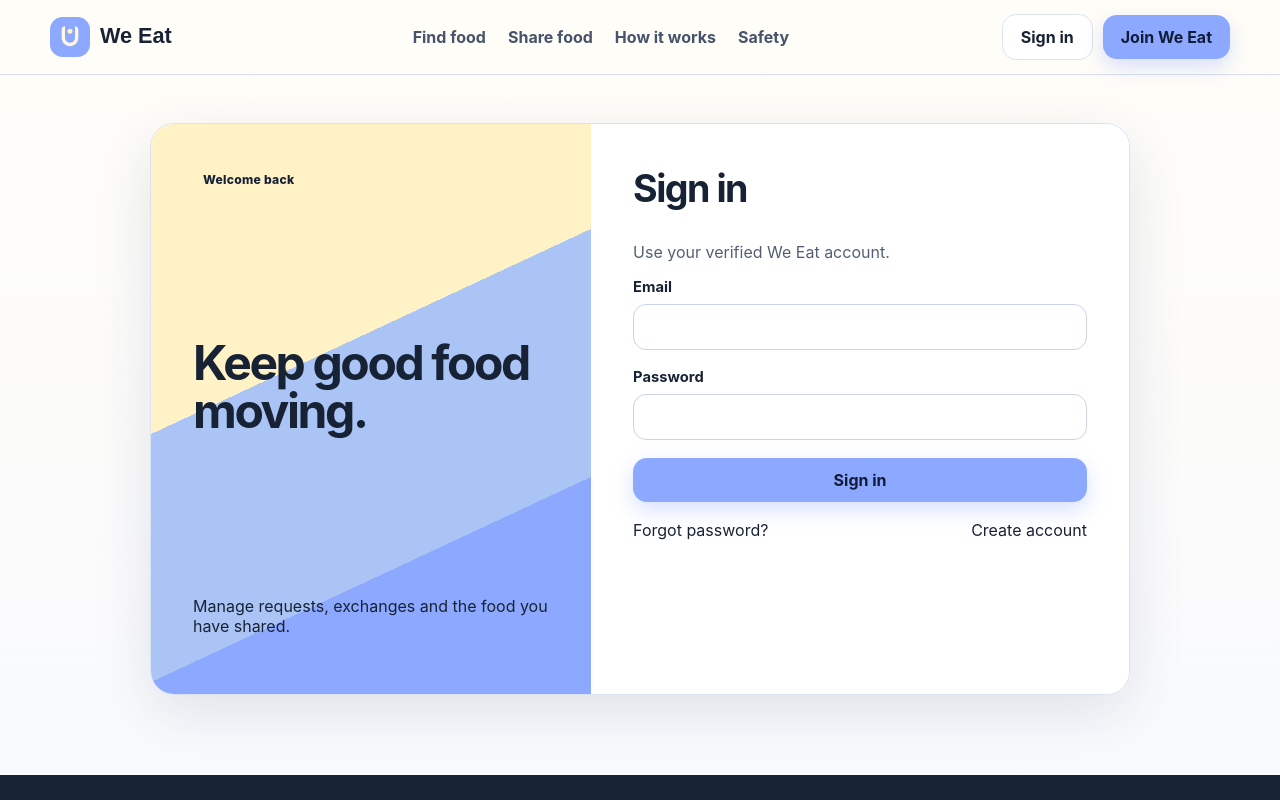
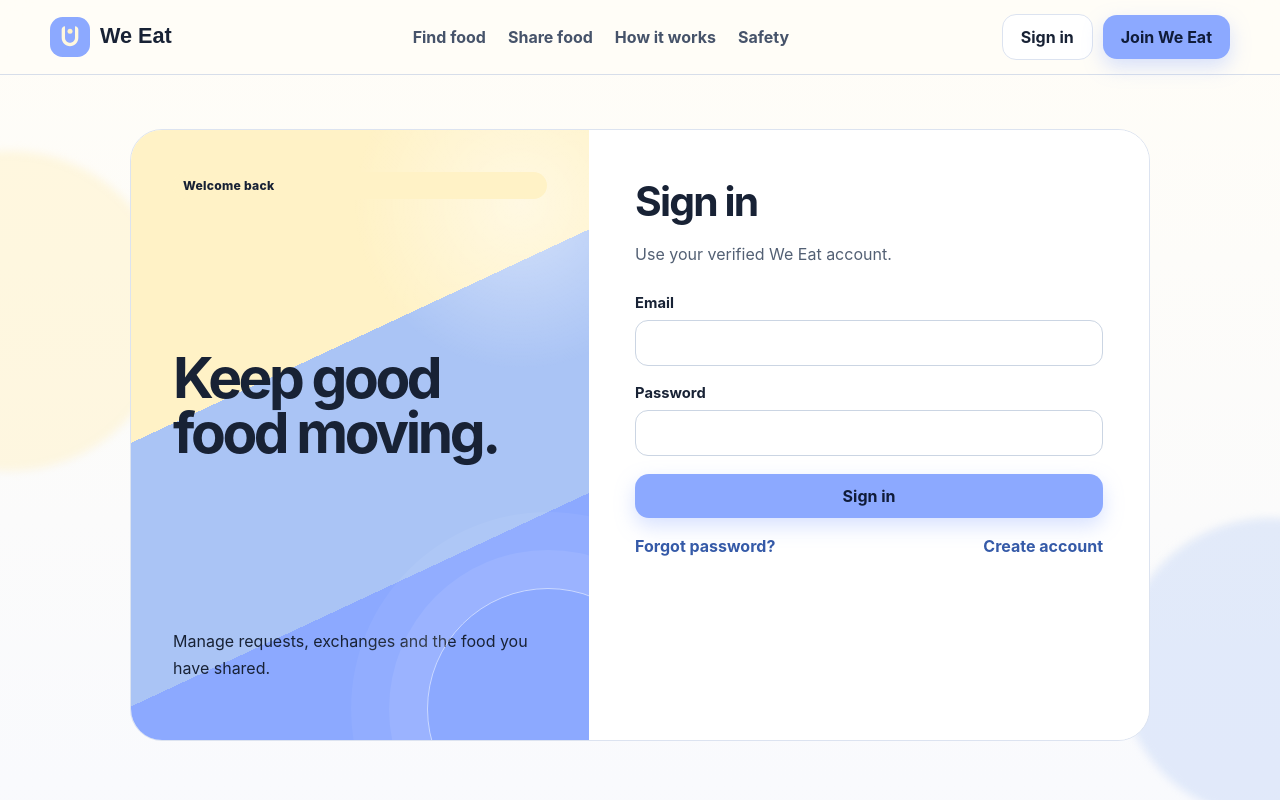
Before and after one commit to miniSOWAD/We-Eat, a Next.js app in the folder frontend/: page /login in a window 1280 px wide. Shown: the top 800 px of the page. Built offline with nearby package versions, Linux system fonts and the light colour scheme; no server answers.

Commit message:
UI update

```diff
--- a/frontend/src/app/auth.module.css
+++ b/frontend/src/app/auth.module.css
@@ -1,7 +1,166 @@
-.page { min-height:74vh; display:grid; place-items:center; padding:48px 0 80px; }
-.shell { width:min(980px,calc(100% - 24px)); display:grid; grid-template-columns:.9fr 1.1fr; overflow:hidden; }
-.visual { background:linear-gradient(155deg,var(--cream) 0 40%,var(--blue) 40% 72%,var(--blue-strong) 72%); padding:42px; min-height:570px; display:flex; flex-direction:column; justify-content:space-between; }
-.visual h2 { font-size:3rem; line-height:1; letter-spacing:-.05em; }
-.form { padding:42px; background:#fff; }
-.form h1 { font-size:2.35rem; letter-spacing:-.04em; margin-top:0; }
-@media(max-width:760px){.shell{grid-template-columns:1fr}.visual{display:none}.form{padding:28px 20px}}
+.page {
+  position: relative;
+  min-height: 78vh;
+  display: grid;
+  place-items: center;
+  overflow: hidden;
+  padding: 54px 0 92px;
+}
+
+.page::before,
+.page::after {
+  content: "";
+  position: absolute;
+  border-radius: 50%;
+  filter: blur(4px);
+  pointer-events: none;
+}
+
+.page::before {
+  width: 320px;
+  height: 320px;
+  left: -150px;
+  top: 10%;
+  background: rgba(255, 242, 198, 0.5);
+}
+
+.page::after {
+  width: 300px;
+  height: 300px;
+  right: -140px;
+  bottom: 2%;
+  background: rgba(170, 196, 245, 0.3);
+}
+
+.shell {
+  position: relative;
+  z-index: 1;
+  width: min(1020px, calc(100% - 28px));
+  display: grid;
+  grid-template-columns: 0.9fr 1.1fr;
+  overflow: hidden;
+  border-radius: 32px;
+  box-shadow: var(--shadow-lg);
+}
+
+.visual {
+  position: relative;
+  min-height: 610px;
+  display: flex;
+  flex-direction: column;
+  justify-content: space-between;
+  overflow: hidden;
+  padding: 42px;
+  background:
+    radial-gradient(circle at 85% 12%, rgba(255,255,255,.5), transparent 25%),
+    linear-gradient(155deg, var(--cream) 0 38%, var(--blue) 38% 70%, var(--blue-strong) 70%);
+}
+
+.visual::after {
+  content: "";
+  position: absolute;
+  width: 240px;
+  height: 240px;
+  right: -80px;
+  bottom: -90px;
+  border: 1px solid rgba(255,255,255,.55);
+  border-radius: 50%;
+  box-shadow: 0 0 0 38px rgba(255,255,255,.08), 0 0 0 76px rgba(255,255,255,.05);
+}
+
+.visual h2 {
+  max-width: 360px;
+  margin: 0;
+  font-size: clamp(2.5rem, 5vw, 3.55rem);
+  line-height: 0.98;
+  letter-spacing: -0.06em;
+}
+
+.visual p {
+  max-width: 380px;
+  line-height: 1.7;
+}
+
+.benefits {
+  position: relative;
+  z-index: 1;
+  display: grid;
+  gap: 10px;
+}
+
+.benefits div {
+  display: flex;
+  align-items: center;
+  gap: 9px;
+  width: fit-content;
+  padding: 10px 12px;
+  border: 1px solid rgba(255,255,255,.65);
+  border-radius: 14px;
+  background: rgba(255,255,255,.54);
+  font-size: .82rem;
+  font-weight: 720;
+  backdrop-filter: blur(10px);
+}
+
+.form {
+  padding: 46px;
+  background: rgba(255,255,255,.95);
+}
+
+.form h1 {
+  margin: 0;
+  font-size: clamp(2rem, 4vw, 2.55rem);
+  letter-spacing: -0.045em;
+}
+
+.form > p {
+  margin-bottom: 26px;
+  line-height: 1.6;
+}
+
+.mobileTrust {
+  display: none;
+}
+
+@media (max-width: 760px) {
+  .page {
+    min-height: auto;
+    align-items: start;
+    padding: 28px 0 48px;
+  }
+
+  .shell {
+    grid-template-columns: 1fr;
+    border-radius: 25px;
+  }
+
+  .visual {
+    display: none;
+  }
+
+  .form {
+    padding: 28px 20px;
+  }
+
+  .mobileTrust {
+    display: flex;
+    align-items: flex-start;
+    gap: 10px;
+    margin: 0 0 22px;
+    padding: 13px;
+    border-radius: 15px;
+    color: var(--ink-soft);
+    background: linear-gradient(145deg, var(--cream-soft), rgba(170,196,245,.32));
+    font-size: .82rem;
+    line-height: 1.5;
+  }
+}
+
+.form :global(form > .button) {
+  width: 100%;
+}
+
+.form :global(form a) {
+  color: #355aa8;
+  font-weight: 720;
+}
```
Also changed, not shown: 2 other files (tests, documents, lock files or other folders).
